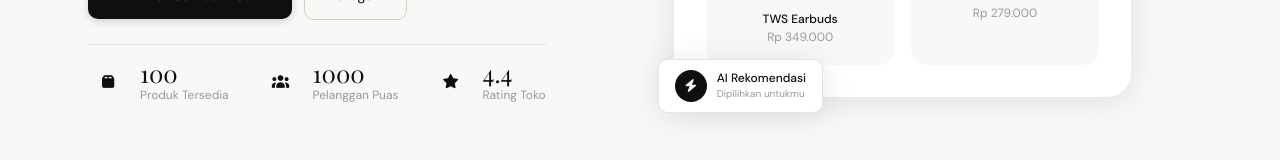
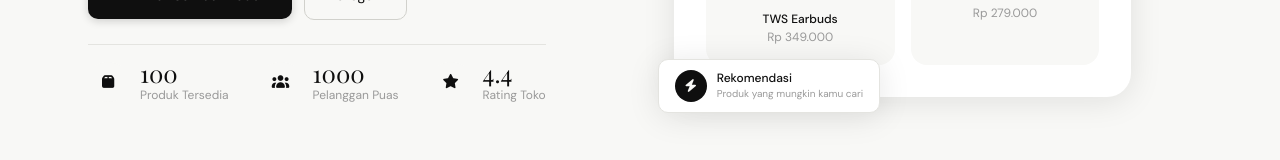
Before and after one commit to hiofadlikaakbar/Accesorix, a Nuxt app: page / in a window 1280 px wide. Shown: the part 474-634 px from the top of the page. Built offline with nearby package versions, Linux system fonts and the light colour scheme; no server answers; the database is empty; a web font is replaced by a local one.

Commit message:
hapus deskripsi yang ga penting

```diff
--- a/app/pages/index.vue
+++ b/app/pages/index.vue
@@ -152,11 +152,9 @@
               <i class="fa-solid fa-bolt text-ghost text-xs"></i>
             </div>
             <div>
-              <p class="font-body text-xs font-medium text-ink">
-                AI Rekomendasi
-              </p>
+              <p class="font-body text-xs font-medium text-ink">Rekomendasi</p>
               <p class="font-body text-[10px] text-ink-300">
-                Dipilihkan untukmu
+                Produk yang mungkin kamu cari
               </p>
             </div>
           </div>
```
